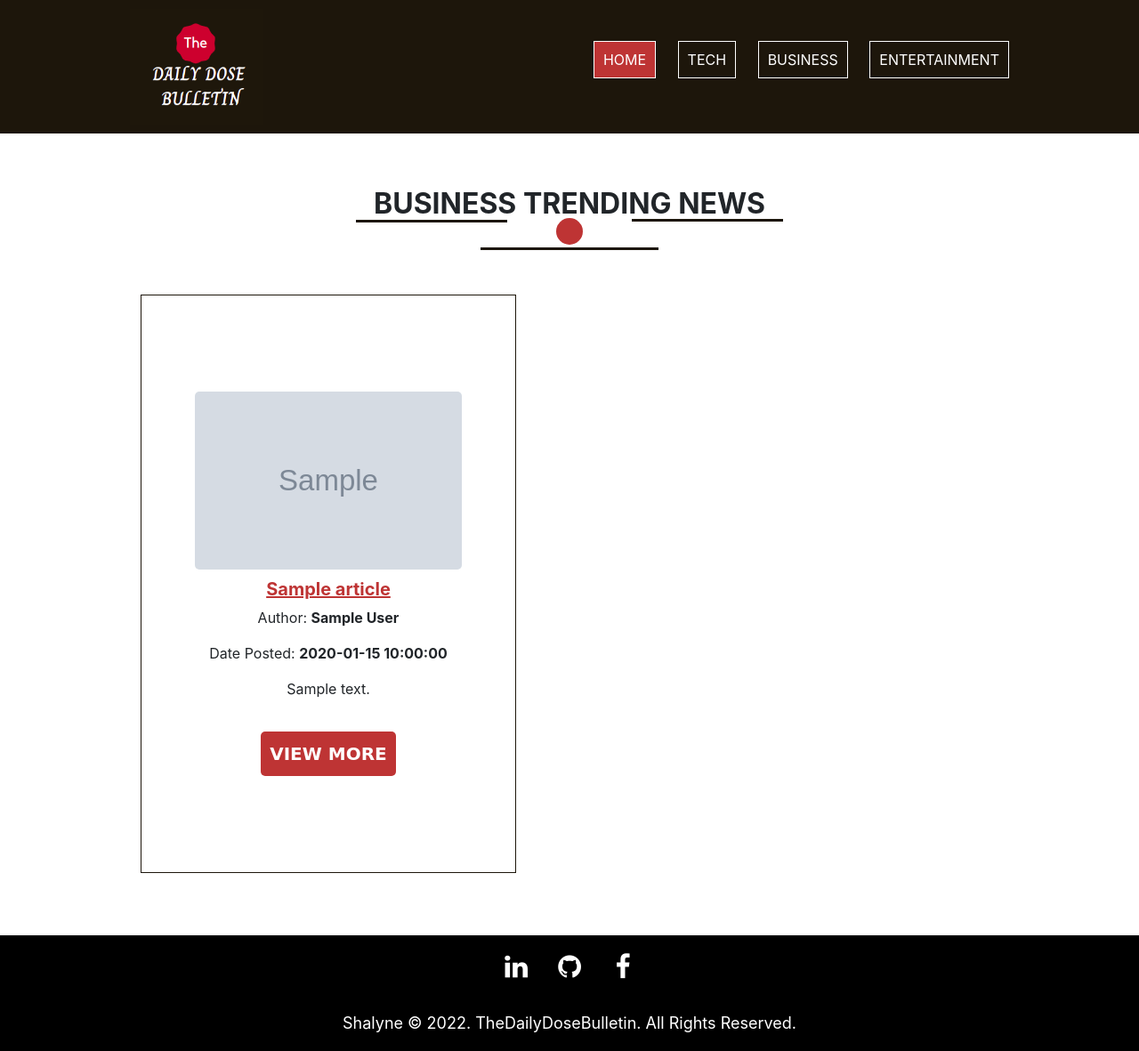
After one commit to Shalyne-Waweru/The-Daily-Dose-Bulletin, a Flask app: template app/templates/business_page.html in a window 1280 px wide. The commit adds this page. Shown: the whole page at 89% size. Run offline with Flask 2, Linux system fonts and the light colour scheme; the template is opened without the code that fills it: most values are stand-ins (such as "Sample title", 1, 10 or a date in 2020); grey boxes marked "Sample" are stand-in pictures; parts of the project's set-up code (start-up, migrations or seed data) failed here and were passed over; some libraries are stand-ins or nearby versions; some web fonts are replaced.

Commit message:
Add the business and entertainment articles

```diff
--- /dev/null
+++ b/app/templates/business_page.html
@@ -0,0 +1,33 @@
+{% extends 'base.html' %}
+
+{% block content %}
+
+  <div class="header">
+    <h2>BUSINESS TRENDING NEWS</h2>
+    <hr class="left-horizontal">
+    <div class="red-circle"></div>
+    <hr class="right-horizontal">
+    <hr class="bottom-horizontal">
+  </div>
+
+  <div class="container">
+    <div class="row">
+      {% for article in news_articles%}
+      <div class="col-md-3">
+        <img src={{article.image}} alt="Article Image">
+
+        <div class="articles-info">
+          <h2>{{article.title}}</h2>
+          <p>Author: <span class="date">{{article.author}}</span></p>
+          <p>Date Posted: <span class="date">{{article.publishedAt}}</span></p>
+          <p>{{article.description}}</p>
+          <button><a href={{article.url}}>VIEW MORE</a></button>
+        </div>
+      </div>
+      {% endfor %}
+
+    </div>
+
+  </div>
+
+{% endblock %}
--- a/app/templates/navbar.html
+++ b/app/templates/navbar.html
@@ -5,7 +5,7 @@
   <ul>
     <li><a class="home" href="{{ url_for('landing_page') }}">HOME</a></li>
     <li><a class="others" href="{{ url_for('tech_page') }}">TECH</a></li>
-    <li><a class="others" href="#">BUSINESS</a></li>
-    <li><a class="others" href="#">ENTERTAINMENT</a></li>
+    <li><a class="others" href="{{ url_for('business_page') }}">BUSINESS</a></li>
+    <li><a class="others" href="{{ url_for('entertainment_page') }}">ENTERTAINMENT</a></li>
   </ul>
 </header>
```
Also changed, not shown: app/templates/ent_page.html (added, +33 -0 lines), app/views.py (+22 -0 lines).
